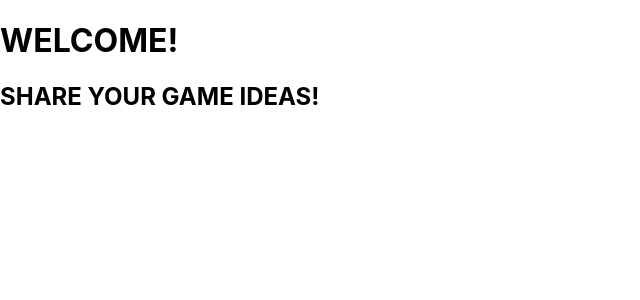
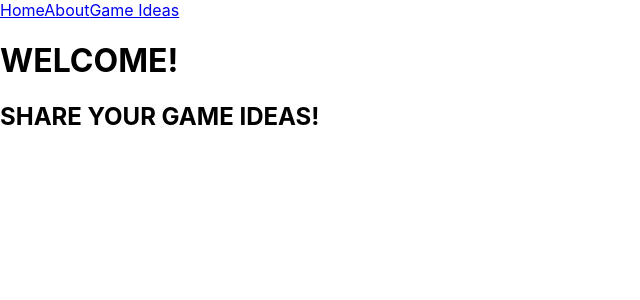
Before and after one commit to russell-macalintal/portfolio-project-5, a React (Create React App) app in the folder game-ideas/: page / in a window 1280 px wide. Shown: the top 300 px of the page, without its empty margins (0-640 px from the left). Built offline with nearby package versions, Linux system fonts and the light colour scheme.

Commit message:
Add basic navigation bar

```diff
--- a/game-ideas/src/App.js
+++ b/game-ideas/src/App.js
@@ -1,6 +1,7 @@
 import './App.css';
 import React, { Component } from 'react';
 import { BrowserRouter as Router, Route } from 'react-router-dom';
+import NavBar from './components/NavBar';
 import Home from './components/Home';
 import About from './components/About';
 import GameIdeasContainer from './containers/GameIdeasContainer';
@@ -11,6 +12,7 @@ class App extends Component {
     return (
       <Router>
         <div>
+          <NavBar />
           <Route exact path="/" component={Home} />
           <Route exact path="/about" component={About} />
           <Route path="/game-ideas" render={(routerProps) => <GameIdeasContainer {...routerProps} />} />
--- /dev/null
+++ b/game-ideas/src/components/NavBar.js
@@ -0,0 +1,14 @@
+import React from 'react';
+import { NavLink } from 'react-router-dom';
+
+const NavBar = () => {
+    return(
+        <div>
+            <NavLink to="/">Home</NavLink>
+            <NavLink to="/about">About</NavLink>
+            <NavLink to="/game-ideas">Game Ideas</NavLink>
+        </div>
+    )
+}
+
+export default NavBar;
```
